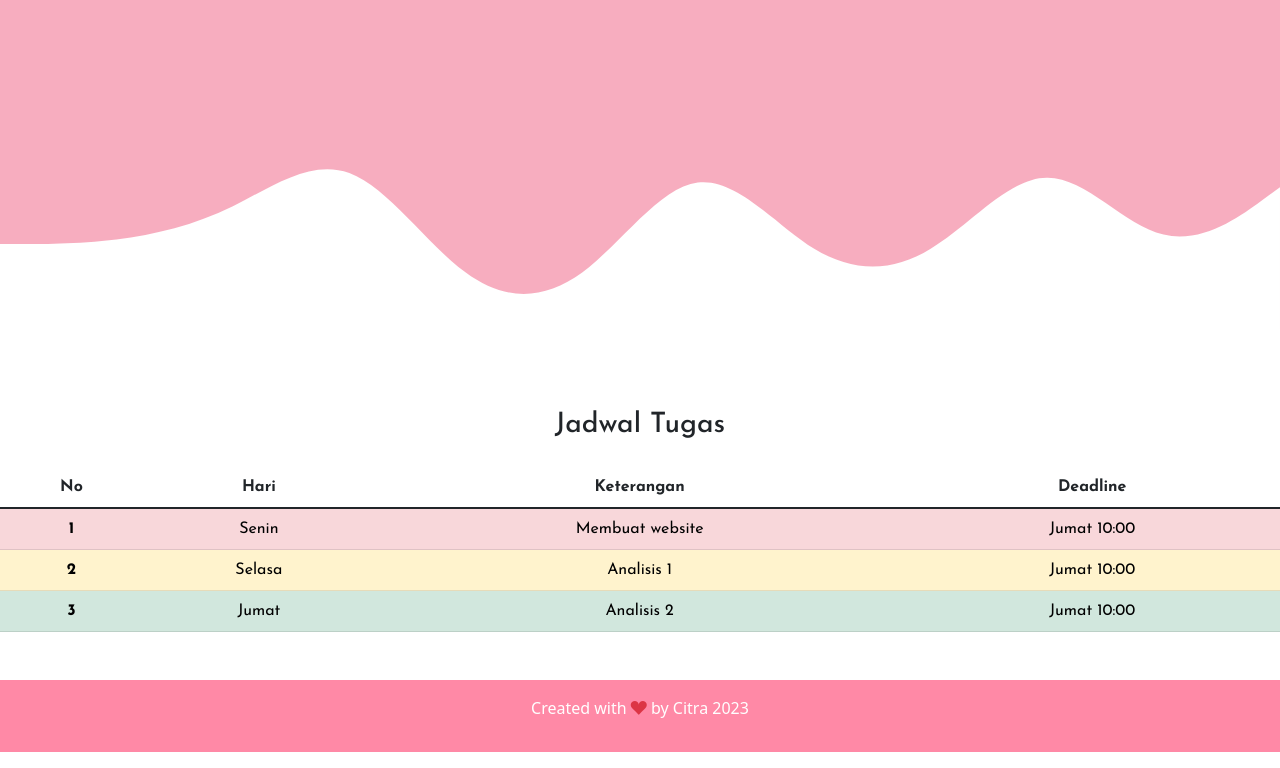
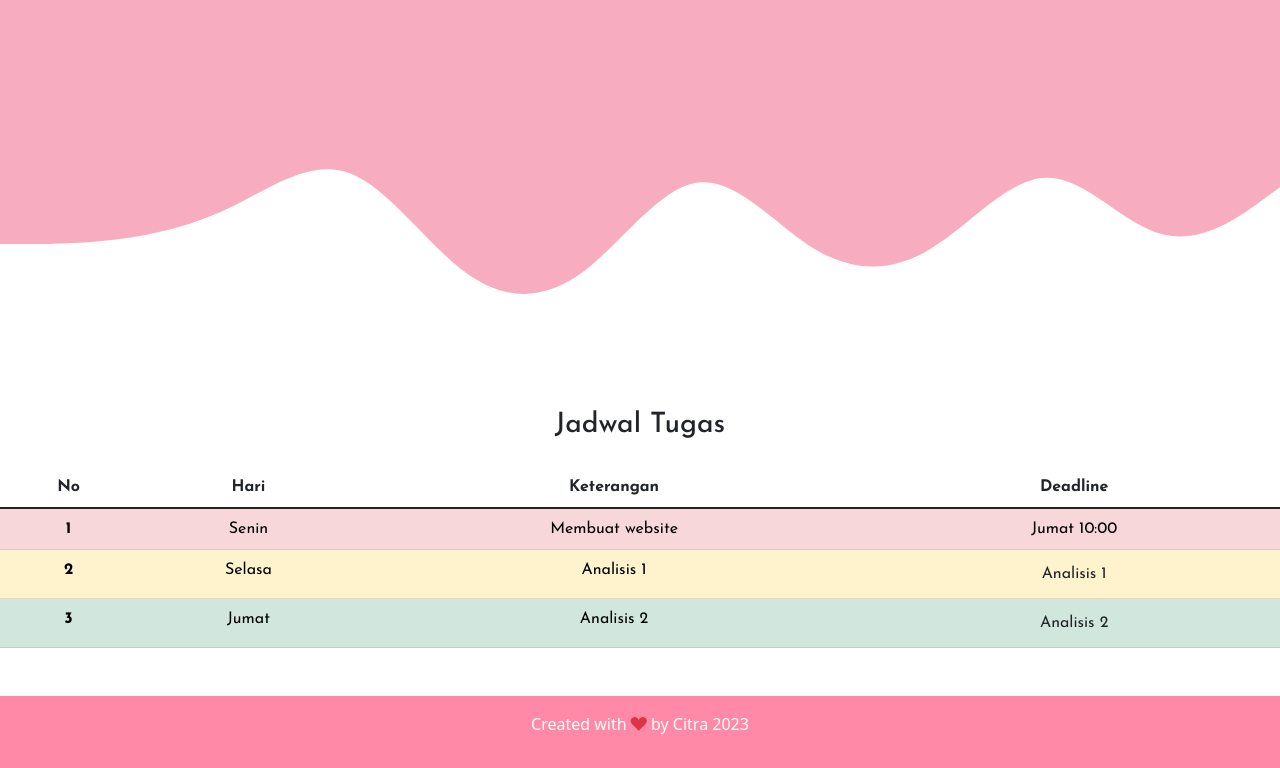
Before and after one commit to rizkymutiaracitraayuti/rizkymutiaracitra.github.io, a plain HTML site: page index.html in a window 1280 px wide. Shown: the part 3712-4480 px from the top of the page. Drawn offline with nearby package versions, Linux system fonts and the light colour scheme.

Commit message:
Add files via upload

```diff
--- a/index.html
+++ b/index.html
@@ -274,13 +274,13 @@
             <th scope="row">2</th>
             <td>Selasa</td>
             <td>Analisis 1</td>
-            <td>Jumat 10:00</td>
+            <td><a class="dropdown-item" href="https://drive.google.com/file/d/1kD4KWo7-eIvQtw33oeUEvaZcE8vAipgv/view?usp=share_link">Analisis 1</a></td>
           </tr>
           <tr class="table-success">
             <th scope="row">3</th>
             <td>Jumat</td>
             <td>Analisis 2</td>
-            <td>Jumat 10:00</td>
+            <td><a class="dropdown-item" href="https://drive.google.com/file/d/16cX_ODK-d5WHJqA7wl1kbX6ix5U1xxbN/view?usp=share_link">Analisis 2</a></td>
           </tr>
         </tbody>
       </table>
```
